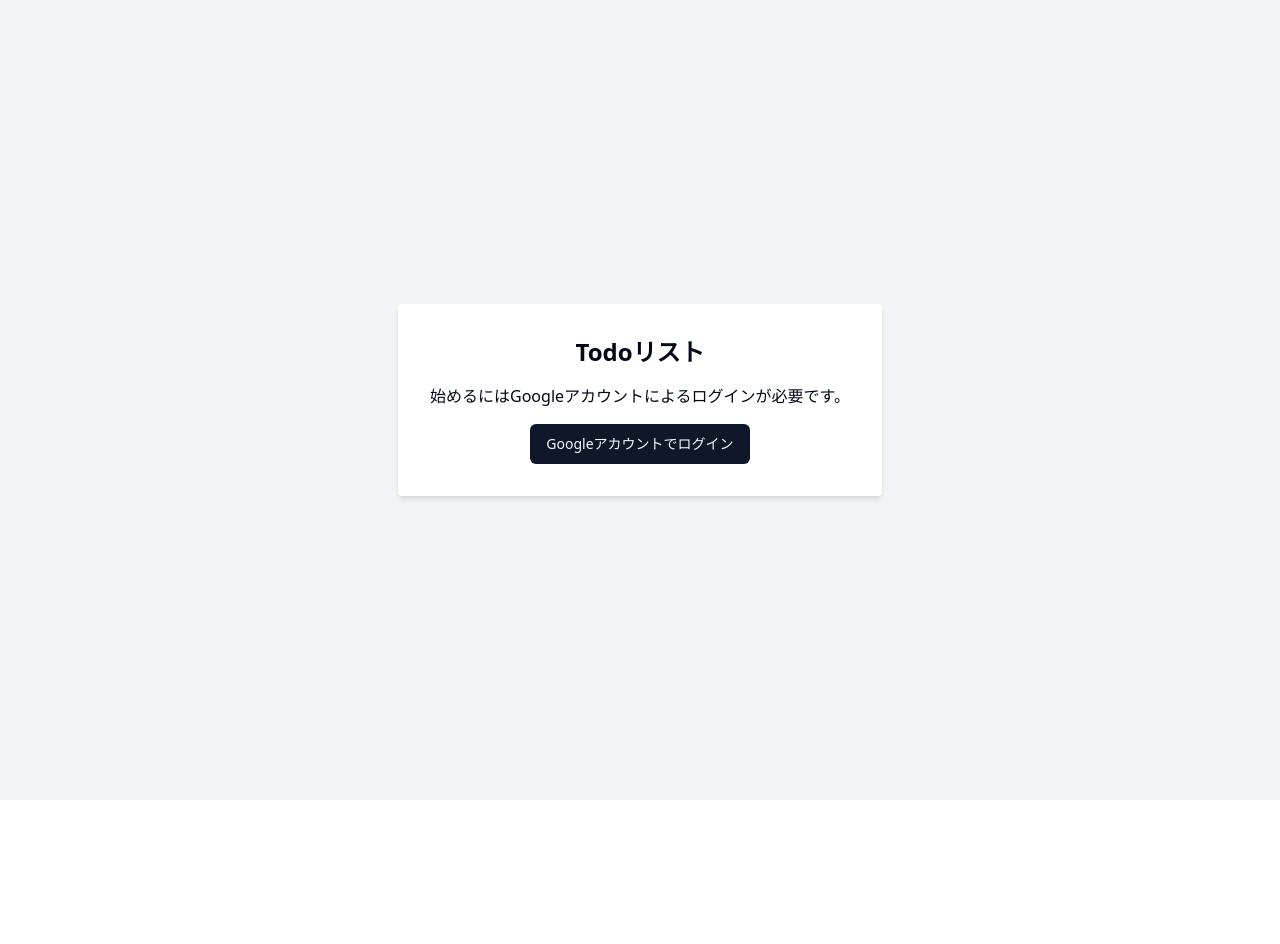
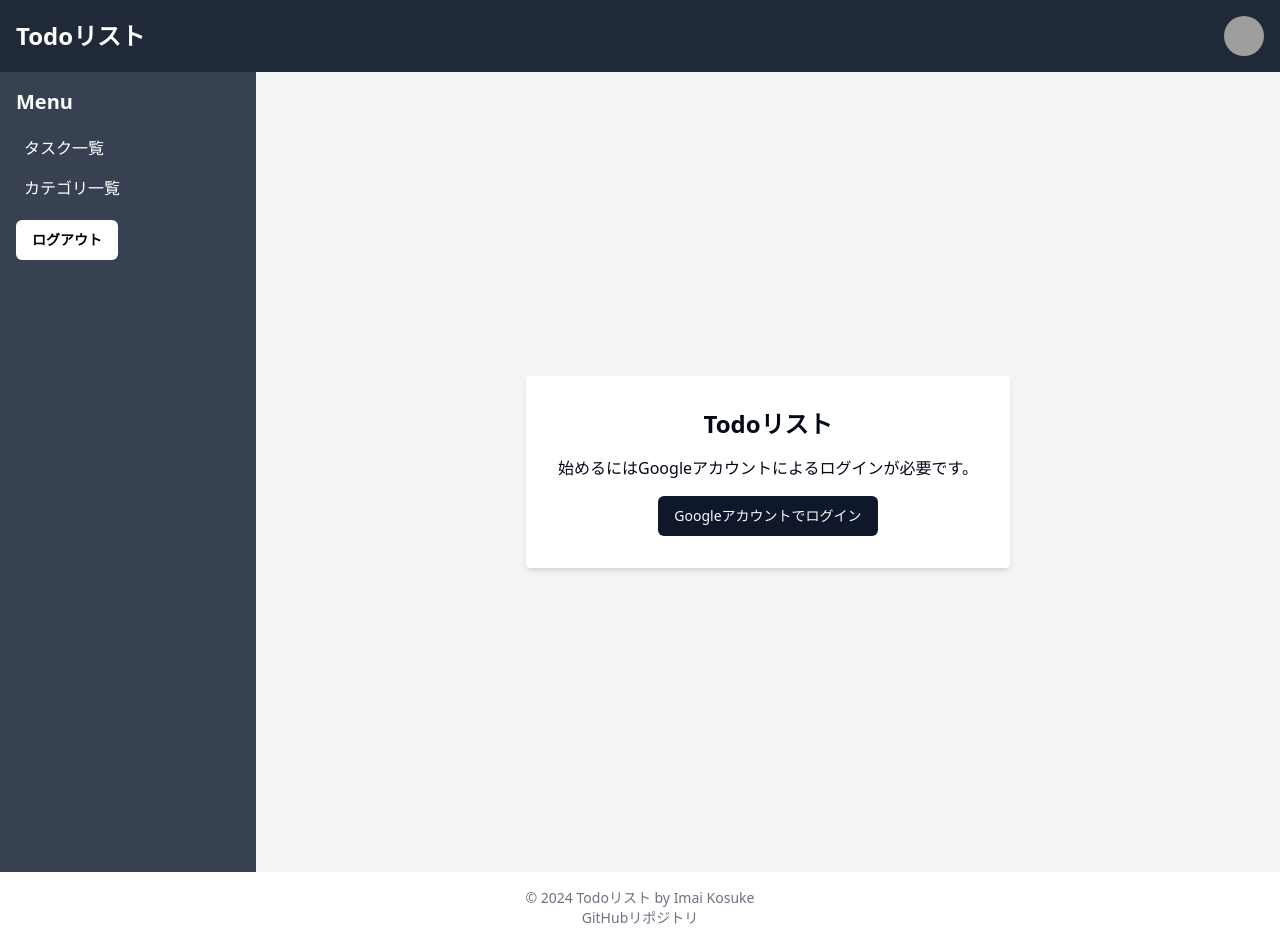
Before and after one commit to imaikosuke/todo-app, a React (Vite) app: page /login in a window 1280 px wide. Before the commit the page ends 800 px from the top, so only its background shows below. Built offline with nearby package versions, Linux system fonts and the light colour scheme; no server answers; grey boxes are pictures that could not be loaded.

Commit message:
Sidebarの実装

```diff
--- a/src/AppRouter.tsx
+++ b/src/AppRouter.tsx
@@ -4,9 +4,22 @@ import { Routes, Route, Navigate } from 'react-router-dom';
 import { getAuth, onAuthStateChanged } from 'firebase/auth';
 import Login from './pages/Login';
 import App from './pages/App';
+import Header from './pages/Header/Header';
+import Footer from './pages/Footer/Footer';
+import Sidebar from './pages/Sidebar/Sidebar';
+import Category from './pages/Category';
 
 export const AppRoutes = () => {
   const [isSignedIn, setIsSignedIn] = useState(false);
+  const [categories, setCategorys] = useState<string[]>(['仕事', '遊び', 'その他']);
+
+  const onAddCategory = (category: string) => {
+    setCategorys((prev) => [...prev, category]);
+  };
+
+  const onDeleteCategory = (category: string) => {
+    setCategorys((prev) => prev.filter((cat) => cat !== category));
+  };
 
   useEffect(() => {
     const unsubscribe = onAuthStateChanged(getAuth(), (user) => {
@@ -18,10 +31,34 @@ export const AppRoutes = () => {
   }, []);
 
   return (
-    <Routes>
-      <Route path="/" element={isSignedIn ? <App /> : <Navigate to="/login" />} />
-      <Route path="/login" element={!isSignedIn ? <Login /> : <Navigate to="/" />} />
-    </Routes>
+    <div className="min-h-screen flex flex-col">
+      <Header />
+      <div className="flex flex-grow">
+        <Sidebar />
+        <Routes>
+          <Route
+            path="/"
+            element={isSignedIn ? <App categories={categories} /> : <Navigate to="/login" />}
+          />
+          <Route
+            path="/category"
+            element={
+              isSignedIn ? (
+                <Category
+                  categories={categories}
+                  onAddCategory={onAddCategory}
+                  onDeleteCategory={onDeleteCategory}
+                />
+              ) : (
+                <Navigate to="/login" />
+              )
+            }
+          />
+          <Route path="/login" element={!isSignedIn ? <Login /> : <Navigate to="/" />} />
+        </Routes>
+      </div>
+      <Footer />
+    </div>
   );
 };
 
--- a/src/components/LogoutButton.tsx
+++ b/src/components/LogoutButton.tsx
@@ -8,7 +8,11 @@ const LogoutButton = () => {
     signOut(auth);
   };
 
-  return <Button onClick={handleLogout}>ログアウト</Button>;
+  return (
+    <Button className="bg-white hover:bg-gray-300 text-black font-bold" onClick={handleLogout}>
+      ログアウト
+    </Button>
+  );
 };
 
 export default LogoutButton;
--- a/src/pages/App.tsx
+++ b/src/pages/App.tsx
@@ -1,36 +1,20 @@
 // src/pages/App.tsx
-import React, { useState } from 'react';
+import React from 'react';
 import { AddToDo } from '../components/AddToDo';
 import { ToDoList } from '../components/ToDoList';
-import { CategoryManagement } from '../components/CategoryManagement';
-import Header from './Header/Header';
-import Footer from './Footer/Footer';
 
-const App: React.FC = () => {
-  const [categories, setCategorys] = useState<string[]>(['仕事', '個人']);
+interface AppProps {
+  categories: string[];
+}
 
-  const addCategory = (category: string) => {
-    setCategorys((prev) => [...prev, category]);
-  };
-
-  const deleteCategory = (category: string) => {
-    setCategorys((prev) => prev.filter((cat) => cat !== category));
-  };
-
+const App: React.FC<AppProps> = ({ categories }) => {
   return (
     <>
-      <Header />
-      <div className="p-4 bg-gray-100 min-h-screen">
+      <div className="p-4 bg-gray-100 min-h-screen flex-grow">
+        <h2 className="pb-4 mt-4 text-xl font-bold mb-2">タスク一覧</h2>
         <AddToDo categories={categories} />
-        <CategoryManagement
-          categories={categories}
-          onAddCategory={addCategory}
-          onDeleteCategory={deleteCategory}
-        />
-        <h2 className="mt-4 text-xl font-bold mb-2">タスク</h2>
         <ToDoList />
       </div>
-      <Footer />
     </>
   );
 };
--- /dev/null
+++ b/src/pages/Category.tsx
@@ -0,0 +1,49 @@
+// src/pages/Category.tsx
+
+import { useState } from 'react';
+
+interface CategoryProps {
+  categories: string[];
+  onAddCategory: (category: string) => void;
+  onDeleteCategory: (category: string) => void;
+}
+
+const Category: React.FC<CategoryProps> = ({ categories, onAddCategory, onDeleteCategory }) => {
+  const [newCategory, setNewCategory] = useState('');
+
+  const handleAdd = () => {
+    onAddCategory(newCategory);
+    setNewCategory('');
+  };
+
+  return (
+    <div className="p-4 border shadow-sm bg-gray-100 flex-grow">
+      <h2 className="pb-4 mt-4 text-xl font-bold mb-2">カテゴリ一覧</h2>
+      <input
+        type="text"
+        value={newCategory}
+        onChange={(e) => setNewCategory(e.target.value)}
+        placeholder="新しいカテゴリー"
+        className="border p-2 rounded-md w-full"
+      />
+      <button onClick={handleAdd} className="mt-2 py-1 px-3 rounded-md bg-blue-500 text-white w-full">
+        カテゴリーを追加
+      </button>
+      <ul className="mt-4 space-y-2">
+        {categories.map((category) => (
+          <li key={category} className="flex justify-between items-center border p-2 rounded-md">
+            <span>{category}</span>
+            <button
+              onClick={() => onDeleteCategory(category)}
+              className="py-1 px-3 rounded-md bg-red-500 text-white"
+            >
+              削除
+            </button>
+          </li>
+        ))}
+      </ul>
+    </div>
+  );
+};
+
+export default Category;
--- a/src/pages/Header/Header.tsx
+++ b/src/pages/Header/Header.tsx
@@ -2,8 +2,6 @@
 
 import { auth } from '@/firebase';
 import { useAuthState } from 'react-firebase-hooks/auth';
-
-import LogoutButton from '@/components/LogoutButton';
 
 const Header = () => {
   const [user] = useAuthState(auth);
@@ -12,15 +10,16 @@ const Header = () => {
     <header className="flex justify-between items-center p-4 bg-gray-800 text-white">
       <h1 className="text-2xl font-bold">Todoリスト</h1>
       <div className="flex items-center">
-        <img src={user!.photoURL!} alt="Googleアカウントのアイコン" className="w-10 h-10 rounded-full" />
-        <p className="ml-3">
+        <p className="mr-3">
           <strong>
             <span>{user?.email}</span>
           </strong>
         </p>
-        <div className="ml-3">
-          <LogoutButton />
-        </div>
+        <img
+          src={user?.photoURL || '../../assets/default_user_icon.png'}
+          alt="Googleアカウントのアイコン"
+          className="w-10 h-10 rounded-full"
+        />
       </div>
     </header>
   );
--- a/src/pages/Login.tsx
+++ b/src/pages/Login.tsx
@@ -9,7 +9,7 @@ const Login = () => {
   };
 
   return (
-    <div className="flex items-center justify-center h-screen bg-gray-100">
+    <div className="flex flex-grow items-center justify-center h-screen bg-gray-100">
       <div className="p-8 bg-white rounded shadow-md text-center">
         <h1 className="text-2xl font-bold mb-4">Todoリスト</h1>
         <p className="mb-4">始めるにはGoogleアカウントによるログインが必要です。</p>
--- /dev/null
+++ b/src/pages/Sidebar/Sidebar.tsx
@@ -0,0 +1,29 @@
+// src/pages/Sidebar/Sidebar.tsx
+
+import { Link } from 'react-router-dom';
+import LogoutButton from '@/components/LogoutButton';
+
+const Sidebar: React.FC = () => {
+  return (
+    <div className="w-64 bg-gray-700 text-white p-4">
+      <h2 className="text-xl font-bold mb-4">Menu</h2>
+      <ul className="space-y-2">
+        <li>
+          <Link to="/" className="block hover:bg-gray-600 px-2 py-1 rounded">
+            タスク一覧
+          </Link>
+        </li>
+        <li>
+          <Link to="/category" className="block hover:bg-gray-600 px-2 py-1 rounded">
+            カテゴリ一覧
+          </Link>
+        </li>
+      </ul>
+      <div className="mt-4">
+        <LogoutButton />
+      </div>
+    </div>
+  );
+};
+
+export default Sidebar;
```
